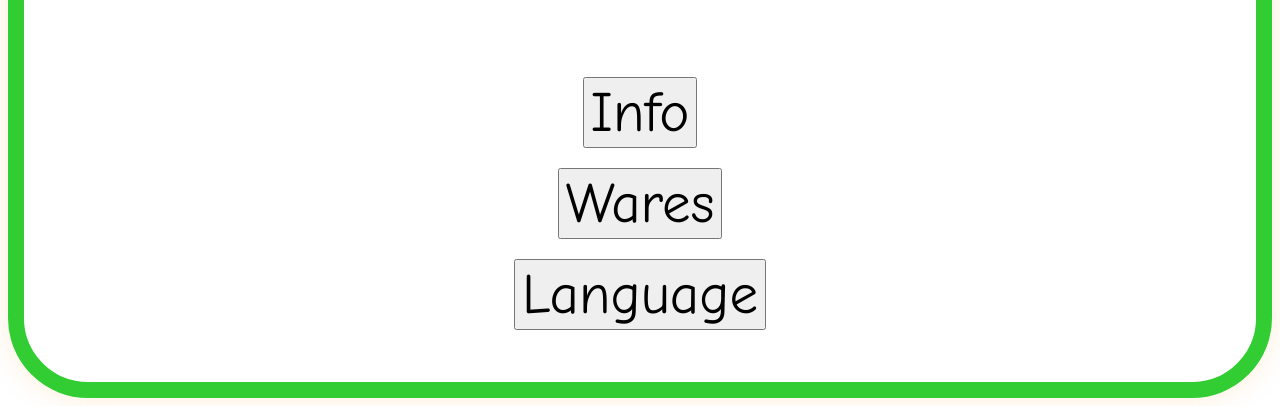
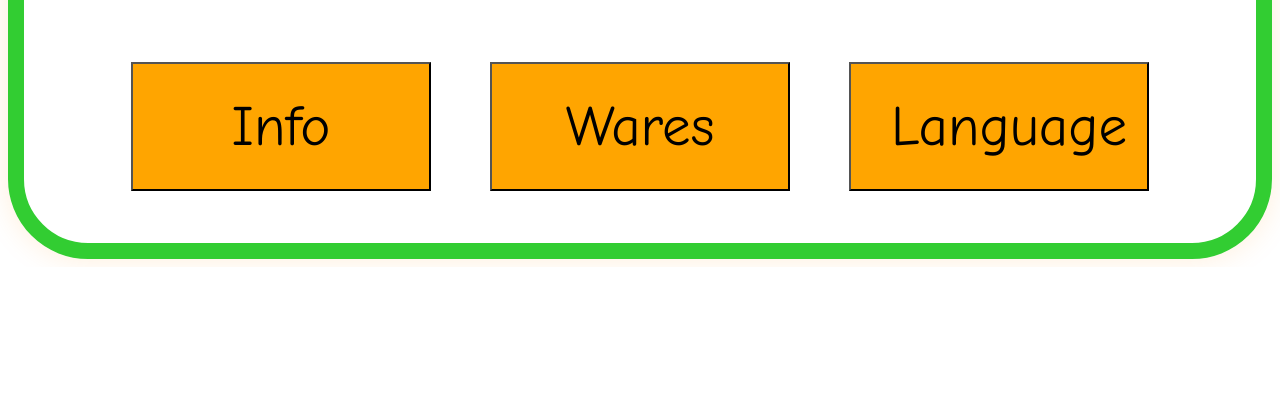
Before and after one commit to MegaTorg/koridor, a plain HTML site: page index.html in a window 1280 px wide. Shown: the part 679-1085 px from the top of the page. After the commit the page ends 946 px from the top, so only its background shows below. Drawn offline with Linux system fonts and the light colour scheme.

Commit message:
Revert "fix: reorder head section and improve button layout in index.html"
This reverts commit 054d4fe4e3428858829219fc3341a31d4a429e2b.

```diff
--- a/index.html
+++ b/index.html
@@ -1,22 +1,17 @@
 <html>
-  <head>
-      <title>Koridor</title>
-      <link rel="stylesheet" href="main.css">
-  </head>
+  <title>Koridor</title>
+    <head>
+        <link rel="stylesheet" href="main.css">
+    </head>
 <body>
 <div style="display: flex; flex-direction: column; align-items: center; border: 16px solid limegreen; border-radius: 80px; padding: 22px; box-shadow: 0 0 30px 0 rgba(255,140,0,0.15);">
-  <img src="Drawing.png" border="0" width="400px" style="display: block; margin: 0 auto;">
-  <h1 style="font-size:90px; margin-top:5px; text-align: center;">Welcome <br> to Koridor</h1>
-  <ul style="list-style: none; padding: 0; margin: 20px 0 30px 0; display: flex; flex-direction: column; align-items: center; width: 100%;">
-    <li style="margin-bottom: 20px;">
-      <button onclick="location.href='info.html'" style="font-family: 'Comic Sans MS', 'Comic Sans', cursive; font-size: 57px;">Info</button>
-    </li>
-    <li style="margin-bottom: 20px;">
-      <button onclick="location.href='wares.html'" style="font-family: 'Comic Sans MS', 'Comic Sans', cursive; font-size: 57px;">Wares</button>
-    </li>
-    <li>
-      <button onclick="location.href='settings.html'" style="font-family: 'Comic Sans MS', 'Comic Sans', cursive; font-size: 57px;">Language</button>
-    </li>
-  </ul>
+<img src="Drawing.png"
+" border="0" width="400px" style="display: block; margin: 0 auto;">
+  <h1 style="font-size:90px; margin-top:5px; text-align: center;"> Welcome <br> to Koridor </h1>
+  <div class="button-row" style="display: flex; margin-top:5px; margin-bottom:30px; justify-content: center; width: 100%;">
+    <button onclick="location.href='info.html'" style="font-family: 'Comic Sans MS', 'Comic Sans', cursive; font-size: 57px;">Info</button>
+    <button onclick="location.href='wares.html'" style="font-family: 'Comic Sans MS', 'Comic Sans', cursive; font-size: 57px;">Wares</button>
+    <button onclick="location.href='settings.html'"style="font-family: 'Comic Sans MS', 'Comic Sans', cursive; font-size: 57px;">Language</button>
+  </div>
 </div>
 </body>
```
